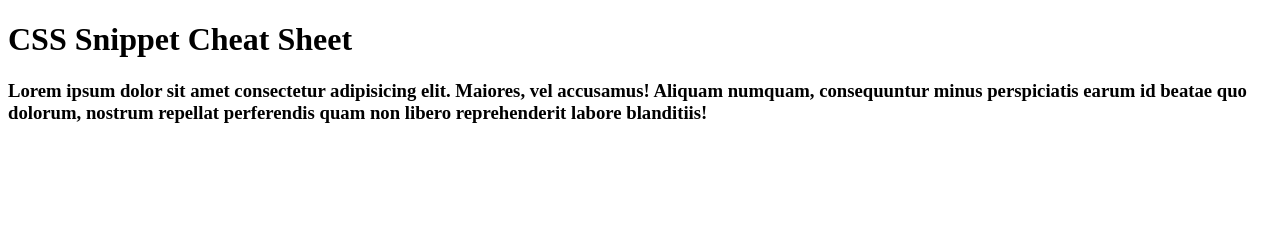
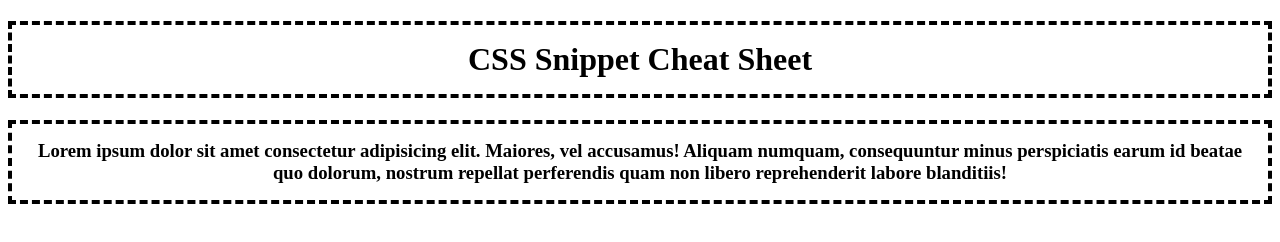
Before and after one commit to ryanpaynt/mini-proj-02, a plain HTML site: page index.html in a window 1280 px wide. Drawn offline with Linux system fonts and the light colour scheme.

Commit message:
committing some css

```diff
--- a/assets/css/style.css
+++ b/assets/css/style.css
@@ -0,0 +1,15 @@
+h1{
+    border: 4px dashed black;
+    text-align: center;
+    padding: 16px;
+}
+
+h3{
+    border: 4px dashed black;
+    text-align: center;
+    padding: 16px;
+}
+
+.cards{
+
+}
--- a/index.html
+++ b/index.html
@@ -5,6 +5,7 @@
     <meta http-equiv="X-UA-Compatible" content="IE=edge">
     <meta name="viewport" content="width=device-width, initial-scale=1.0">
     <title>CSS Cheat Sheet</title>
+    <link rel="stylesheet" href="assets/css/style.css">
 </head>
 <body>
     <head>
```
